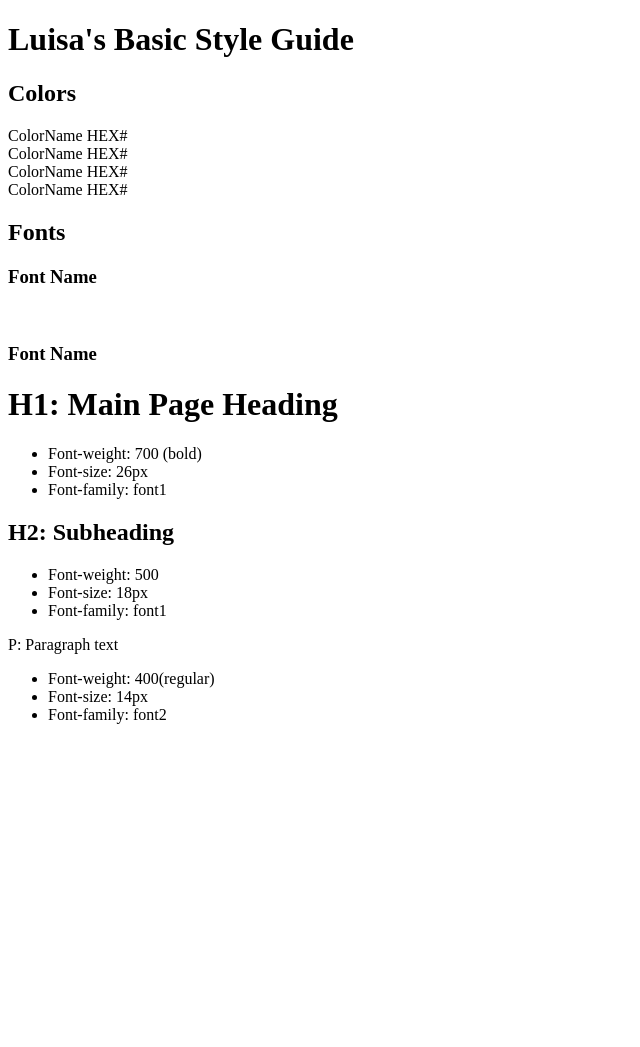
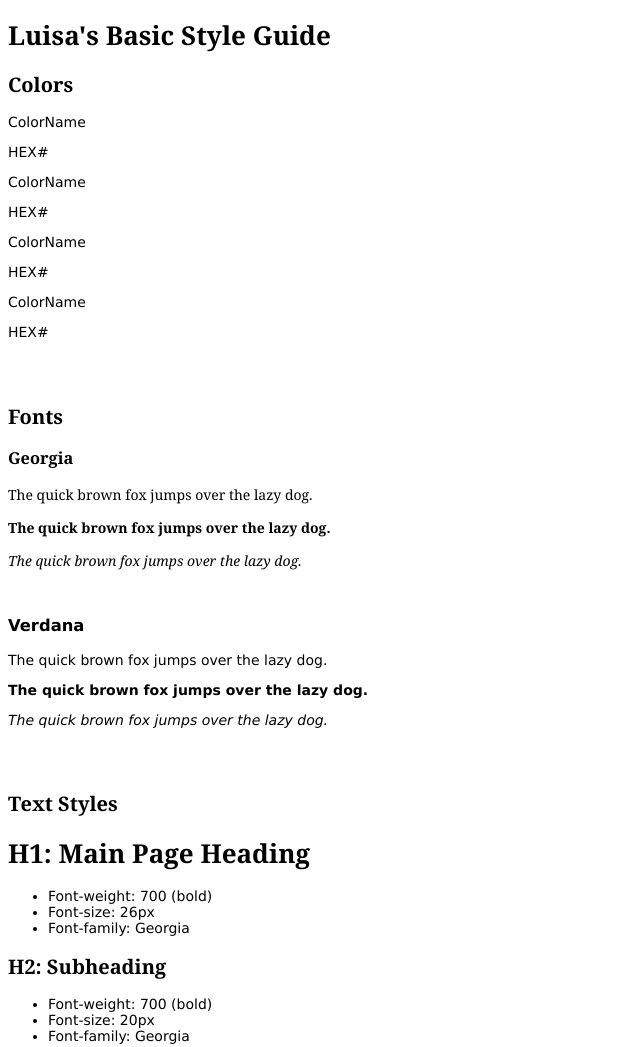
Before and after one commit to luvenan/designGuide, a plain HTML site: page index.html in a window 1280 px wide. Shown: the top 1047 px of the page, without its empty margins (0-640 px from the left). Before the commit the page ends 800 px from the top, so only its background shows below. Drawn offline with Linux system fonts and the light colour scheme.

Commit message:
Added fonts and styles

```diff
--- a/index.html
+++ b/index.html
@@ -16,57 +16,62 @@
         <div class="sections" id="colors">
             <h2>Colors</h2>
             <div class="swatches" id="color1">
-                ColorName
-                HEX#
+                <p>ColorName</p>
+                <p>HEX#</p>
             </div>
             <div class="swatches" id="color2">
-                ColorName
-                HEX#
+                <p>ColorName</p>
+                <p>HEX#</p>
             </div>
             <div class="swatches" id="color3">
-                ColorName
-                HEX#
+                <p>ColorName</p>
+                <p>HEX#</p>
             </div>
             <div class="swatches" id="color4">
-                ColorName
-                HEX#
+                <p>ColorName</p>
+                <p>HEX#</p>
             </div>
         </div>
+        <br>
+        <br>
 
         <!-- Fonts section-->
         <div class="sections" id="fonts">
             <h2>Fonts</h2>
-            <h3 class="font1">Font Name</h3>
-                <p class="font1 normal"></p>
-                <p class="font1 bold"></p>
-                <p class="font1 italic"></p>
+            <h3 class="font1">Georgia</h3>
+                <p class="font1 normal">The quick brown fox jumps over the lazy dog.</p>
+                <p class="font1 bold">The quick brown fox jumps over the lazy dog.</p>
+                <p class="font1 italic">The quick brown fox jumps over the lazy dog.</p>
             <br>
-            <h3 class="font2">Font Name</h3>
-                <p class="font2 normal"></p>
-                <p class="font2 bold"></p>
-                <p class="font2 italic"></p>
+            <h3 class="font2">Verdana</h3>
+                <p class="font2 normal">The quick brown fox jumps over the lazy dog.</p>
+                <p class="font2 bold">The quick brown fox jumps over the lazy dog.</p>
+                <p class="font2 italic">The quick brown fox jumps over the lazy dog.</p>
         </div>
+        <br>
+        <br>
 
         <!--Text styles section-->
         <div class="sections" id="textstyles">
+            <h2>Text Styles</h2>
             <h1>H1: Main Page Heading</h1>
-            <p><ul>
+            <ul>
                 <li>Font-weight: 700 (bold)</li>
                 <li>Font-size: 26px</li>
-                <li>Font-family: font1</li>
-            </ul></p>
+                <li>Font-family: Georgia</li>
+            </ul>
             <h2>H2: Subheading</h2>
-            <p><ul>
-                <li>Font-weight: 500</li>
-                <li>Font-size: 18px</li>
-                <li>Font-family: font1</li>
-            </ul></p>
+            <ul>
+                <li>Font-weight: 700 (bold)</li>
+                <li>Font-size: 20px</li>
+                <li>Font-family: Georgia</li>
+            </ul>
             <p>P: Paragraph text</p>
-            <p><ul>
+            <ul>
                 <li>Font-weight: 400(regular)</li>
                 <li>Font-size: 14px</li>
-                <li>Font-family: font2</li>
-            </ul></p>
+                <li>Font-family: Verdana</li>
+            </ul>
         </div>
 
 
--- a/style.css
+++ b/style.css
@@ -0,0 +1,53 @@
+html {
+    font-size: 14px;
+}
+
+body {
+
+}
+
+/*Containers*/
+
+
+
+/*Fonts Section */
+.font1 {
+    font-family: "Georgia";
+}
+
+.font2 {
+    font-family: "Verdana";
+}
+
+.bold {
+    font-weight: bold;
+}
+
+.italic {
+    font-style: italic;
+}
+
+
+/*Styles Section*/
+
+h1 {
+    font-family: "Georgia";
+    font-size: 26px;
+    font-weight: 700;
+}
+
+h2 {
+    font-family: "Georgia";
+    font-size: 20px;
+    font-weight: 700;
+}
+
+p {
+    font-family: "Verdana";
+    font-weight: 400;
+}
+
+li {
+    font-family: "Verdana";
+    font-weight: 400;
+}
```
